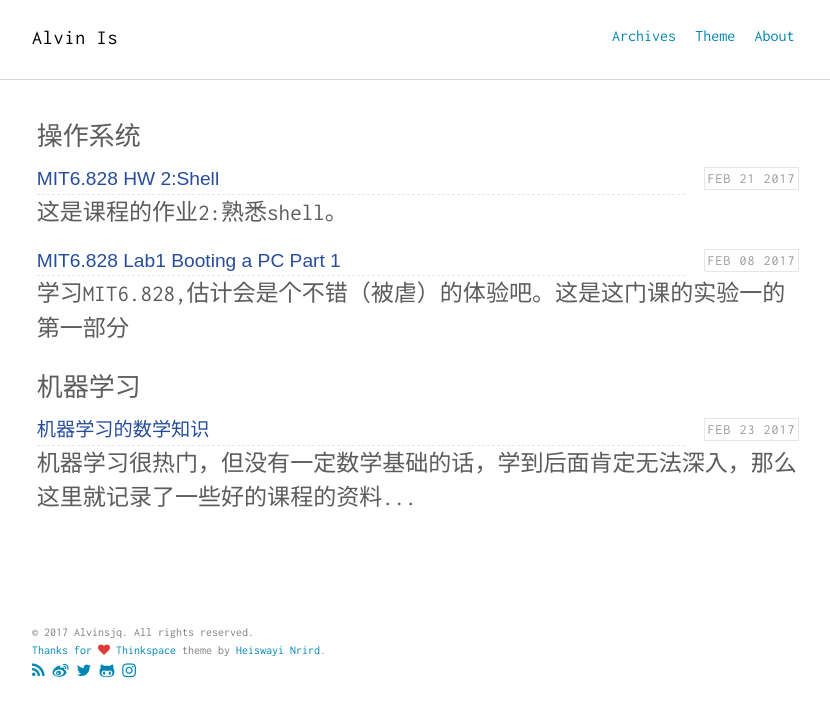
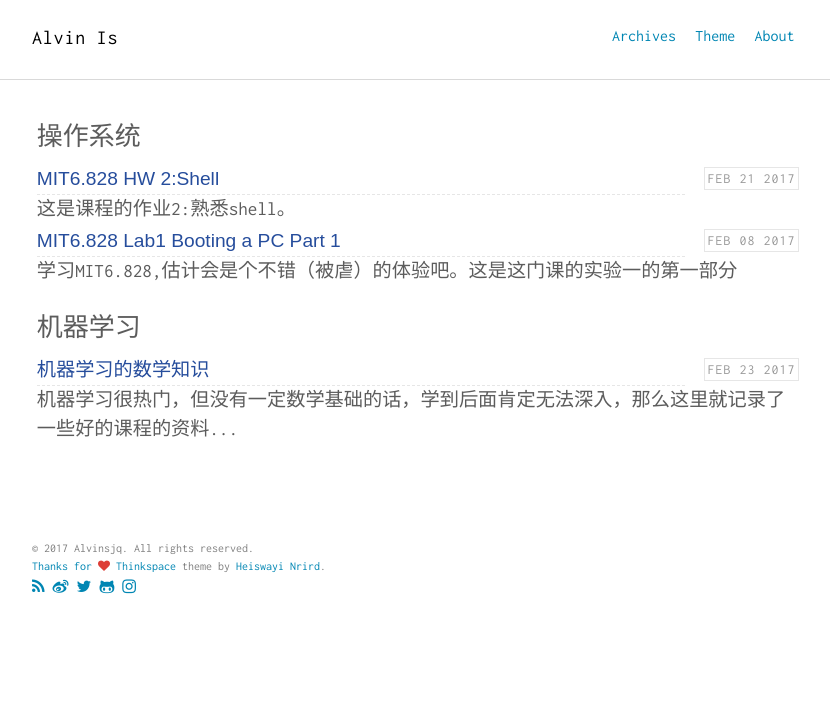
Before and after one commit to Alvinsjq/Alvinsjq.github.io, a Jekyll site: the page built from category.html, in a window 1280 px wide. Shown: the top 717 px of the page, without its empty margins (222-1052 px from the left). Built offline with Jekyll 4.4.1, drawn with Linux system fonts in a browser that asks for light colours; nearby versions of some CDN libraries; comment, search, counter and statistics services are not loaded.

Commit message:
add theme detail4

```diff
--- a/category.html
+++ b/category.html
@@ -46,11 +46,7 @@ title: category
               <article class="post-item">
                   <span class="post-meta date-label">{{ post.date | date: "%b %d %Y" }}</span>
                   <div class="article-title"><a class="post-link" href="{{ post.url | prepend: site.baseurl }}">{{ post.title }}</a></div>
-                   <div class="posts">
-                      <div class="post-list">
                         <div class="post-list-desc">{{ post.description }}</div>
-                      </div>
-                      </div>
               </article>
                 {% endif %}
           {% endfor %}
```
